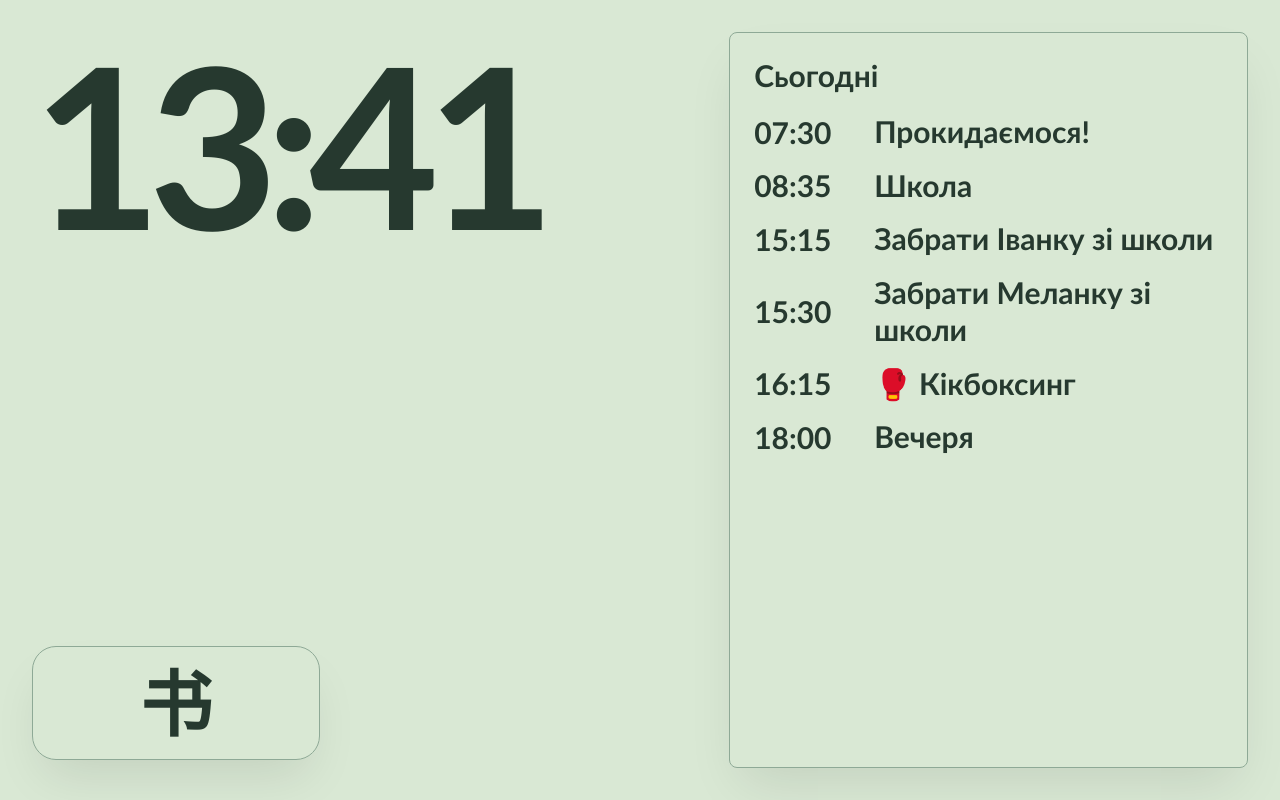
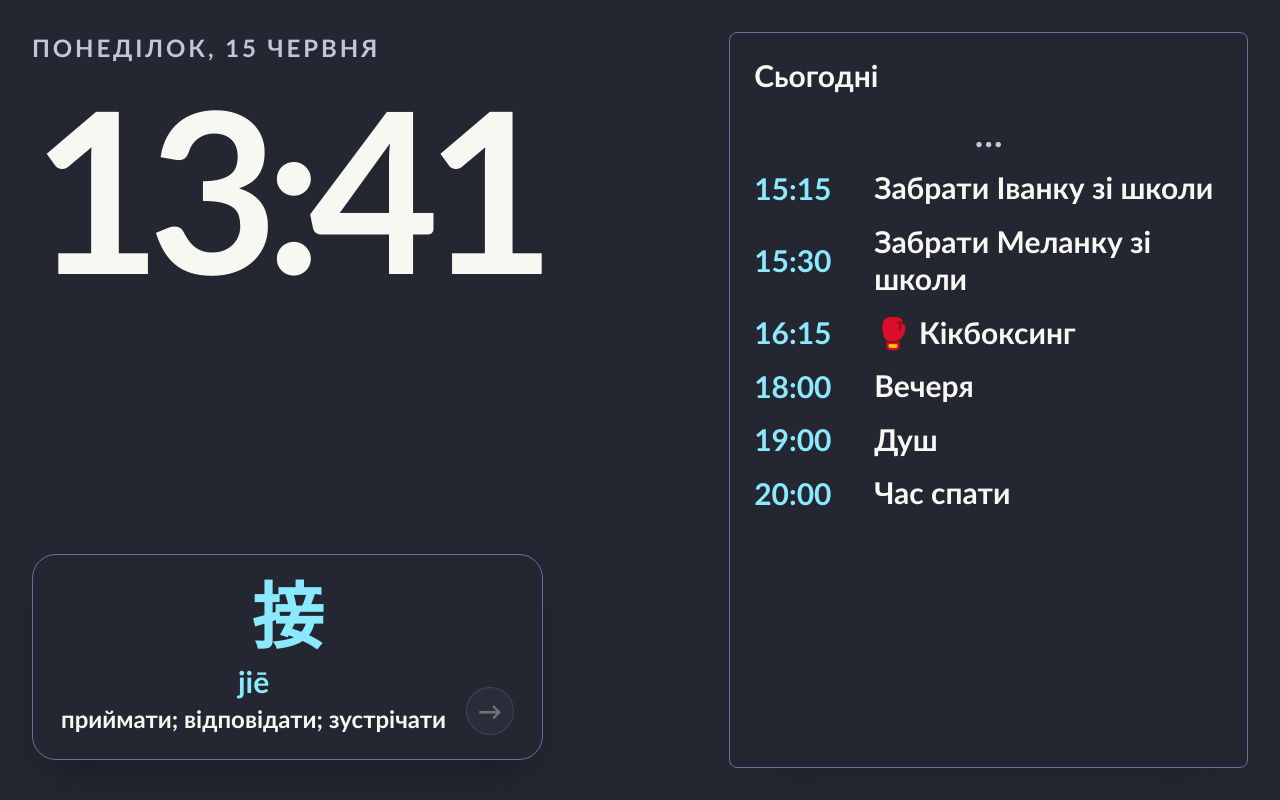
Before and after one commit to bohdandan/homelab, a React (Vite) app in the folder apps/kiosk/: page / in a window 1280 px wide. Built offline with nearby package versions, Linux system fonts and the light colour scheme.

Commit message:
Add kiosk Dracula calendar layout

```diff
--- a/apps/kiosk/components/dashboard.tsx
+++ b/apps/kiosk/components/dashboard.tsx
@@ -4,16 +4,20 @@ import { useEffect, useMemo, useState, type CSSProperties } from "react";
 import { defaultConfig } from "@/lib/default-config";
 import {
   formatZonedTime,
+  getCalendarMonth,
   getCardForTime,
   getCurrentRule,
-  getEventsForDay,
   getNextEvent,
   getNextChineseCardIndex,
+  getNextMajorEvent,
   getNextWeekday,
-  getRevealedToneColorScheme,
+  getToneColorScheme,
+  getUpcomingEventList,
   getZonedDay,
   getZonedMinutes,
+  majorEventDaysUntil,
   minutesUntilEvent,
+  pinyinToTone,
   shouldShowNextEventCountdown
 } from "@/lib/routine";
 import type { DashboardConfig, ThemeName } from "@/lib/types";
@@ -29,44 +33,54 @@ type ThemeDefinition = {
 
 const themes: Record<ThemeName, ThemeDefinition> = {
   green: {
-    background: "bg-[#d9e8d4]",
-    primary: "text-[#26392f]",
-    secondary: "text-[#52675a]",
-    card: "bg-white/42",
-    border: "border-[#8ea996]",
-    accent: "bg-[#edf6ea] text-[#26392f]"
+    background: "bg-[#242631]",
+    primary: "text-[#f8f8f2]",
+    secondary: "text-[#c7c4d9]",
+    card: "bg-[#282a36]/92",
+    border: "border-[#6272a4]",
+    accent: "bg-[#44475a]/70 text-[#f8f8f2]"
   },
   blue: {
-    background: "bg-[#d7e5ee]",
-    primary: "text-[#253746]",
-    secondary: "text-[#526879]",
-    card: "bg-white/44",
-    border: "border-[#8ca7b8]",
-    accent: "bg-[#edf5f9] text-[#253746]"
+    background: "bg-[#1f2230]",
+    primary: "text-[#f8f8f2]",
+    secondary: "text-[#c7c4d9]",
+    card: "bg-[#282a36]/92",
+    border: "border-[#8be9fd]",
+    accent: "bg-[#44475a]/70 text-[#f8f8f2]"
   },
   orange: {
-    background: "bg-[#f1ddc7]",
-    primary: "text-[#463526]",
-    secondary: "text-[#765f48]",
-    card: "bg-white/44",
-    border: "border-[#c4a783]",
-    accent: "bg-[#fff4e6] text-[#463526]"
+    background: "bg-[#2a2430]",
+    primary: "text-[#f8f8f2]",
+    secondary: "text-[#d7c7b8]",
+    card: "bg-[#282a36]/92",
+    border: "border-[#ffb86c]",
+    accent: "bg-[#44475a]/70 text-[#f8f8f2]"
   },
   red: {
-    background: "bg-[#ead8dc]",
-    primary: "text-[#442f36]",
-    secondary: "text-[#775d66]",
-    card: "bg-white/42",
-    border: "border-[#b997a1]",
-    accent: "bg-[#f8edf0] text-[#442f36]"
+    background: "bg-[#2b2029]",
+    primary: "text-[#f8f8f2]",
+    secondary: "text-[#d8c2cc]",
+    card: "bg-[#282a36]/92",
+    border: "border-[#ff5555]",
+    accent: "bg-[#44475a]/70 text-[#f8f8f2]"
   }
 };
+
+const majorEventColors = {
+  cyan: "bg-[#8be9fd] text-[#282a36]",
+  green: "bg-[#50fa7b] text-[#282a36]",
+  orange: "bg-[#ffb86c] text-[#282a36]",
+  pink: "bg-[#ff79c6] text-[#282a36]",
+  purple: "bg-[#bd93f9] text-[#282a36]",
+  red: "bg-[#ff5555] text-[#282a36]",
+  yellow: "bg-[#f1fa8c] text-[#282a36]"
+} as const;
 
 export function Dashboard() {
   const [config, setConfig] = useState<DashboardConfig | null>(null);
   const [now, setNow] = useState<Date | null>(null);
-  const [isChineseRevealed, setIsChineseRevealed] = useState(false);
   const [chineseManualOffset, setChineseManualOffset] = useState(0);
+  const [isCalendarOpen, setIsCalendarOpen] = useState(false);
 
   useEffect(() => {
     let cancelled = false;
@@ -106,6 +120,14 @@ export function Dashboard() {
       : defaultConfig.dayRules[0];
   const theme = themes[currentRule.theme] ?? themes.green;
   const displayTime = now ? formatZonedTime(now, timezone) : "--:--";
+  const displayDate = now
+    ? new Intl.DateTimeFormat("uk-UA", {
+        timeZone: timezone,
+        weekday: "long",
+        day: "numeric",
+        month: "long"
+      }).format(now)
+    : "";
 
   const nextEvent = useMemo(
     () => getNextEvent(config?.events, currentMinutes, currentDay, nextDay),
@@ -118,13 +140,13 @@ export function Dashboard() {
     [chineseCards, chineseManualOffset, currentMinutes]
   );
   const toneColors = chineseCard
-    ? getRevealedToneColorScheme(chineseCard.pinyin, isChineseRevealed)
+    ? getToneColorScheme(pinyinToTone(chineseCard.pinyin))
     : null;
-  const timeline = getEventsForDay(config?.events, currentDay).slice(0, 6);
-
-  useEffect(() => {
-    setIsChineseRevealed(false);
-  }, [chineseCard?.hanzi]);
+  const upcomingList = getUpcomingEventList(config?.events, currentMinutes, currentDay, 6);
+  const majorEvents = config?.majorEvents ?? defaultConfig.majorEvents ?? [];
+  const calendarMonth = getCalendarMonth(now ?? new Date(), majorEvents);
+  const nextMajorEvent = getNextMajorEvent(majorEvents, now ?? new Date());
+  const nextMajorEventDays = nextMajorEvent && now ? majorEventDaysUntil(nextMajorEvent, now) : null;
 
   return (
     <main
@@ -132,6 +154,14 @@ export function Dashboard() {
     >
       <div className="grid h-full grid-cols-[minmax(0,1fr)_minmax(32rem,0.78fr)] gap-8 p-6 md:p-8">
         <section className="flex min-h-0 flex-col justify-between">
+          <div className="space-y-3">
+            <button
+              type="button"
+              className={`text-left text-2xl font-black uppercase tracking-[0.12em] ${theme.secondary}`}
+              onClick={() => setIsCalendarOpen((open) => !open)}
+            >
+              {displayDate}
+            </button>
             <div>
               <div
                 className="max-w-full overflow-hidden whitespace-nowrap font-black leading-none tracking-[-0.06em]"
@@ -141,17 +171,17 @@ export function Dashboard() {
                 {displayTime}
               </div>
             </div>
-
-          <div className="flex flex-col items-start gap-6 pb-2">
             {visibleNextEvent ? (
-              <div className={`max-w-[48rem] text-[clamp(2rem,3.8vw,4rem)] font-bold leading-tight ${theme.secondary}`}>
+              <div className="max-w-[48rem] text-[clamp(2rem,3.8vw,4rem)] font-black leading-tight text-[#ffb86c]">
                 {`${visibleNextEvent.event.title} ${minutesUntilEvent(visibleNextEvent.minutesUntil)}`}
               </div>
             ) : null}
+          </div>
 
+          <div className="flex flex-col items-start gap-6 pb-2">
             {chineseCard ? (
               <div
-                className={`mr-auto min-w-[18rem] rounded-3xl border ${theme.border} ${theme.card} px-6 py-5 text-center shadow-2xl shadow-black/10`}
+                className={`mr-auto min-w-[22rem] rounded-3xl border ${theme.border} ${theme.card} px-7 py-6 text-center shadow-2xl shadow-black/25`}
                 style={
                   toneColors
                     ? {
@@ -161,43 +191,31 @@ export function Dashboard() {
                     : undefined
                 }
               >
-                <button
-                  type="button"
-                  className="block w-full text-center transition-transform active:scale-[0.98]"
-                  aria-label={
-                    isChineseRevealed
-                      ? `${chineseCard.hanzi}, ${chineseCard.pinyin}, ${chineseCard.meaning}`
-                      : `Показати підказку для ${chineseCard.hanzi}`
-                  }
-                  onClick={() => setIsChineseRevealed((revealed) => !revealed)}
-                >
-                  <div className={`text-7xl font-black leading-none ${isChineseRevealed ? "text-[var(--tone-light)] dark:text-[var(--tone-night)]" : theme.primary}`}>
+                <div className="space-y-3">
+                  <div className="text-7xl font-black leading-none text-[var(--tone-light)]">
                     {chineseCard.hanzi}
                   </div>
-                </button>
-                {isChineseRevealed ? (
-                  <div className="mt-3 flex items-end justify-between gap-5">
+                  <div className="flex items-end justify-between gap-5">
                     <div className="min-w-0 flex-1 text-center">
-                      <div className="text-3xl font-black text-[var(--tone-light)] dark:text-[var(--tone-night)]">{chineseCard.pinyin}</div>
-                      <div className={`mt-1 text-2xl font-bold ${theme.secondary}`}>
+                      <div className="text-3xl font-black text-[var(--tone-light)]">{chineseCard.pinyin}</div>
+                      <div className="mt-1 text-2xl font-black text-[#f8f8f2]">
                         {chineseCard.meaning}
                       </div>
                     </div>
                     <button
                       type="button"
-                      className={`grid h-14 w-14 place-items-center rounded-full border ${theme.border} ${theme.accent} text-3xl font-black shadow-lg shadow-black/10 transition-transform active:scale-95`}
+                      className="grid h-12 w-12 place-items-center rounded-full border border-[#6272a4]/35 bg-[#44475a]/20 text-2xl font-black text-[#f8f8f2]/35 transition hover:text-[#f8f8f2]/70 active:scale-95"
                       aria-label="Наступне китайське слово"
                       onClick={() => {
                         setChineseManualOffset((offset) =>
                           getNextChineseCardIndex(offset, chineseCards.length)
                         );
-                        setIsChineseRevealed(false);
                       }}
                     >
                       →
                     </button>
                   </div>
-                ) : null}
+                </div>
               </div>
             ) : null}
           </div>
@@ -207,17 +225,74 @@ export function Dashboard() {
           <section
             className={`h-full min-h-0 rounded-lg border ${theme.border} ${theme.card} p-6 shadow-2xl shadow-black/10`}
           >
+            {isCalendarOpen ? (
+              <div className="flex h-full min-h-0 flex-col">
+                <div className="mb-5 flex items-start justify-between gap-4">
+                  <div>
+                    <div className="text-3xl font-black capitalize tracking-normal">
+                      {calendarMonth.label}
+                    </div>
+                    {nextMajorEvent && nextMajorEventDays !== null ? (
+                      <div className={`mt-2 text-2xl font-black ${theme.secondary}`}>
+                        {nextMajorEvent.icon ? `${nextMajorEvent.icon} ` : ""}
+                        {nextMajorEvent.title} через {nextMajorEventDays} дн.
+                      </div>
+                    ) : null}
+                  </div>
+                  <button
+                    type="button"
+                    className={`rounded-full border ${theme.border} ${theme.accent} px-4 py-2 text-xl font-black`}
+                    onClick={() => setIsCalendarOpen(false)}
+                  >
+                    Сьогодні
+                  </button>
+                </div>
+                <div className="grid grid-cols-7 gap-2 text-center">
+                  {["Пн", "Вт", "Ср", "Чт", "Пт", "Сб", "Нд"].map((day) => (
+                    <div key={day} className={`text-lg font-black ${theme.secondary}`}>
+                      {day}
+                    </div>
+                  ))}
+                  {calendarMonth.cells.map((cell) => (
+                    <div
+                      key={cell.date}
+                      className={`min-h-20 rounded-2xl border p-2 text-left ${
+                        cell.isToday ? "border-[#ff79c6] bg-[#ff79c6]/15" : "border-[#6272a4]/35 bg-[#44475a]/25"
+                      } ${cell.isCurrentMonth ? "" : "opacity-35"}`}
+                    >
+                      <div className="text-xl font-black">{cell.day}</div>
+                      <div className="mt-2 flex flex-wrap gap-1">
+                        {cell.majorEvents.map((event) => (
+                          <span
+                            key={`${event.date}-${event.title}`}
+                            className={`rounded-full px-2 py-1 text-xs font-black ${
+                              majorEventColors[event.color ?? "purple"]
+                            }`}
+                          >
+                            {event.icon ?? "★"}
+                          </span>
+                        ))}
+                      </div>
+                    </div>
+                  ))}
+                </div>
+              </div>
+            ) : (
+              <>
                 <div className="mb-5 text-3xl font-black tracking-normal">
                   Сьогодні
                 </div>
                 <div className="space-y-4">
-              {timeline.length > 0 ? (
-                timeline.map((event) => (
+                  {upcomingList.hasHiddenPassedEvents ? (
+                    <div className={`text-center text-4xl font-black ${theme.secondary}`}>…</div>
+                  ) : null}
+                  {upcomingList.events.length > 0 ? (
+                    upcomingList.events.map((event) => (
                       <div
                         key={`${event.time}-${event.title}`}
                         className="grid grid-cols-[6.5rem_minmax(0,1fr)] items-center gap-4"
                       >
-                    <div className="text-3xl font-black tabular-nums">
+                        <div className="text-3xl font-black tabular-nums text-[#8be9fd]">
                           {event.time}
                         </div>
                         <div className="text-3xl font-bold leading-tight">
@@ -230,7 +305,12 @@ export function Dashboard() {
                       Немає запланованих справ
                     </div>
                   )}
+                  {upcomingList.hasHiddenFutureEvents ? (
+                    <div className={`text-center text-4xl font-black ${theme.secondary}`}>…</div>
+                  ) : null}
                 </div>
+              </>
+            )}
           </section>
         </aside>
       </div>
--- a/apps/kiosk/config/dashboard.json
+++ b/apps/kiosk/config/dashboard.json
@@ -117,22 +117,172 @@
     },
     { "time": "20:00", "title": "Час спати" }
   ],
+  "majorEvents": [
+    {
+      "date": "2026-07-20",
+      "title": "Legoland",
+      "kind": "trip",
+      "icon": "🎢",
+      "color": "purple"
+    },
+    {
+      "date": "2026-12-25",
+      "title": "Різдво",
+      "kind": "holiday",
+      "icon": "🎄",
+      "color": "green"
+    }
+  ],
   "chinese": [
-    { "hanzi": "我", "pinyin": "wǒ", "meaning": "я" },
-    { "hanzi": "你", "pinyin": "nǐ", "meaning": "ти" },
-    { "hanzi": "他", "pinyin": "tā", "meaning": "він" },
-    { "hanzi": "她", "pinyin": "tā", "meaning": "вона" },
-    { "hanzi": "好", "pinyin": "hǎo", "meaning": "добре" },
-    { "hanzi": "爱", "pinyin": "ài", "meaning": "любити" },
-    { "hanzi": "家", "pinyin": "jiā", "meaning": "дім / сім'я" },
-    { "hanzi": "水", "pinyin": "shuǐ", "meaning": "вода" },
-    { "hanzi": "茶", "pinyin": "chá", "meaning": "чай" },
-    { "hanzi": "饭", "pinyin": "fàn", "meaning": "їжа / рис" },
-    { "hanzi": "书", "pinyin": "shū", "meaning": "книга" },
-    { "hanzi": "月", "pinyin": "yuè", "meaning": "місяць" },
-    { "hanzi": "日", "pinyin": "rì", "meaning": "день / сонце" },
-    { "hanzi": "大", "pinyin": "dà", "meaning": "великий" },
-    { "hanzi": "小", "pinyin": "xiǎo", "meaning": "малий" },
-    { "hanzi": "学", "pinyin": "xué", "meaning": "вчитися" }
+    {
+      "hanzi": "它们",
+      "pinyin": "tā men",
+      "meaning": "вони; їх (про речі)"
+    },
+    {
+      "hanzi": "她们",
+      "pinyin": "tā men",
+      "meaning": "вони; їх (жінки)"
+    },
+    {
+      "hanzi": "听",
+      "pinyin": "tīng",
+      "meaning": "слухати; чути"
+    },
+    {
+      "hanzi": "听见",
+      "pinyin": "tīng jiàn",
+      "meaning": "почути"
+    },
+    {
+      "hanzi": "晚",
+      "pinyin": "wǎn",
+      "meaning": "пізній; вечір"
+    },
+    {
+      "hanzi": "小学",
+      "pinyin": "xiǎo xué",
+      "meaning": "початкова школа"
+    },
+    {
+      "hanzi": "小学生",
+      "pinyin": "xiǎo xué shēng",
+      "meaning": "учень початкової школи"
+    },
+    {
+      "hanzi": "写",
+      "pinyin": "xiě",
+      "meaning": "писати"
+    },
+    {
+      "hanzi": "有的",
+      "pinyin": "yǒu de",
+      "meaning": "деякі"
+    },
+    {
+      "hanzi": "有些",
+      "pinyin": "yǒu xiē",
+      "meaning": "деякі; трохи"
+    },
+    {
+      "hanzi": "中午",
+      "pinyin": "zhōng wǔ",
+      "meaning": "полудень"
+    },
+    {
+      "hanzi": "中学",
+      "pinyin": "zhōng xué",
+      "meaning": "середня школа"
+    },
+    {
+      "hanzi": "中学生",
+      "pinyin": "zhōng xué shēng",
+      "meaning": "учень середньої школи"
+    },
+    {
+      "hanzi": "字",
+      "pinyin": "zì",
+      "meaning": "ієрогліф; слово"
+    },
+    {
+      "hanzi": "汉语",
+      "pinyin": "Hànyǔ",
+      "meaning": "китайська мова"
+    },
+    {
+      "hanzi": "汉字",
+      "pinyin": "Hànzì",
+      "meaning": "китайський ієрогліф"
+    },
+    {
+      "hanzi": "爱",
+      "pinyin": "ài",
+      "meaning": "любити"
+    },
+    {
+      "hanzi": "飞机",
+      "pinyin": "fēi jī",
+      "meaning": "літак"
+    },
+    {
+      "hanzi": "好玩儿",
+      "pinyin": "hǎo wánr",
+      "meaning": "цікавий; веселий"
+    },
+    {
+      "hanzi": "家人",
+      "pinyin": "jiā rén",
+      "meaning": "член сім'ї"
+    },
+    {
+      "hanzi": "接",
+      "pinyin": "jiē",
+      "meaning": "приймати; відповідати; зустрічати"
+    },
+    {
+      "hanzi": "哪个",
+      "pinyin": "nǎ ge",
+      "meaning": "який саме"
+    },
+    {
+      "hanzi": "男朋友",
+      "pinyin": "nán péng yǒu",
+      "meaning": "хлопець; бойфренд"
+    },
+    {
+      "hanzi": "年",
+      "pinyin": "nián",
+      "meaning": "рік"
+    },
+    {
+      "hanzi": "去年",
+      "pinyin": "qù nián",
+      "meaning": "минулого року"
+    },
+    {
+      "hanzi": "时间",
+      "pinyin": "shí jiān",
+      "meaning": "час"
+    },
+    {
+      "hanzi": "小时",
+      "pinyin": "xiǎo shí",
+      "meaning": "година"
+    },
+    {
+      "hanzi": "早",
+      "pinyin": "zǎo",
+      "meaning": "рано; ранок"
+    },
+    {
+      "hanzi": "住",
+      "pinyin": "zhù",
+      "meaning": "жити; зупинятися"
+    },
+    {
+      "hanzi": "北京",
+      "pinyin": "Běijīng",
+      "meaning": "Пекін"
+    }
   ]
 }
--- a/apps/kiosk/lib/default-config.ts
+++ b/apps/kiosk/lib/default-config.ts
@@ -137,6 +137,22 @@ export const defaultConfig: DashboardConfig = {
     },
     { time: "20:00", title: "Час спати" }
   ],
+  majorEvents: [
+    {
+      date: "2026-07-20",
+      title: "Legoland",
+      kind: "trip",
+      icon: "🎢",
+      color: "purple"
+    },
+    {
+      date: "2026-12-25",
+      title: "Різдво",
+      kind: "holiday",
+      icon: "🎄",
+      color: "green"
+    }
+  ],
   chinese: [
     { hanzi: "我", pinyin: "wǒ", meaning: "я" },
     { hanzi: "你", pinyin: "nǐ", meaning: "ти" },
--- a/apps/kiosk/lib/routine.ts
+++ b/apps/kiosk/lib/routine.ts
@@ -1,6 +1,8 @@
 import type {
+  CalendarMonth,
   ChineseCard,
   DayRule,
+  MajorEvent,
   MandarinTone,
   NextEvent,
   TimelineEvent,
@@ -37,11 +39,11 @@ const toneMarks: Record<MandarinTone, string> = {
 };
 
 const toneColorSchemes: Record<MandarinTone, ToneColorScheme> = {
-  1: { light: "#0077b6", night: "#8be9fd" },
-  2: { light: "#2b9348", night: "#50fa7b" },
-  3: { light: "#c05600", night: "#ffb86c" },
-  4: { light: "#b00020", night: "#ff5555" },
-  5: { light: "#6c757d", night: "#6272a4" }
+  1: { light: "#8be9fd", night: "#8be9fd" },
+  2: { light: "#50fa7b", night: "#50fa7b" },
+  3: { light: "#ffb86c", night: "#ffb86c" },
+  4: { light: "#ff5555", night: "#ff5555" },
+  5: { light: "#bd93f9", night: "#bd93f9" }
 };
 
 function appliesToDay(item: { days?: Weekday[] }, day?: Weekday): boolean {
@@ -146,6 +148,23 @@ export function getEventsForDay(
     .sort((a, b) => timeToMinutes(a.time) - timeToMinutes(b.time));
 }
 
+export function getUpcomingEventList(
+  events: TimelineEvent[] | undefined,
+  currentMinutes: number,
+  currentDay?: Weekday,
+  limit = 6
+) {
+  const todaysEvents = getEventsForDay(events, currentDay);
+  const upcomingEvents = todaysEvents.filter((event) => timeToMinutes(event.time) >= currentMinutes);
+  const visibleEvents = upcomingEvents.slice(0, limit);
+
+  return {
+    events: visibleEvents,
+    hasHiddenPassedEvents: todaysEvents.length > upcomingEvents.length,
+    hasHiddenFutureEvents: upcomingEvents.length > visibleEvents.length
+  };
+}
+
 export function getNextWeekday(day: Weekday): Weekday {
   const index = weekdays.indexOf(day);
   return weekdays[(index + 1) % weekdays.length];
@@ -205,15 +224,73 @@ export function getToneColorScheme(tone: MandarinTone): ToneColorScheme {
   return toneColorSchemes[tone];
 }
 
-export function getRevealedToneColorScheme(
-  pinyin: string,
-  isRevealed: boolean
-): ToneColorScheme | null {
-  if (!isRevealed) {
-    return null;
+function toIsoDate(date: Date): string {
+  return date.toISOString().slice(0, 10);
+}
+
+function utcDateFromIso(date: string): Date {
+  return new Date(`${date}T00:00:00Z`);
+}
+
+export function getNextMajorEvent(
+  majorEvents: MajorEvent[] | undefined,
+  today: Date
+): MajorEvent | null {
+  const todayIso = toIsoDate(today);
+
+  return (
+    [...(majorEvents ?? [])]
+      .filter((event) => event.date >= todayIso)
+      .sort((a, b) => a.date.localeCompare(b.date))[0] ?? null
+  );
+}
+
+export function majorEventDaysUntil(event: MajorEvent, today: Date): number {
+  const start = utcDateFromIso(toIsoDate(today));
+  const end = utcDateFromIso(event.date);
+
+  return Math.round((end.getTime() - start.getTime()) / 86_400_000);
+}
+
+export function getCalendarMonth(
+  date: Date,
+  majorEvents: MajorEvent[] | undefined = []
+): CalendarMonth {
+  const year = date.getUTCFullYear();
+  const month = date.getUTCMonth();
+  const firstOfMonth = new Date(Date.UTC(year, month, 1));
+  const mondayFirstOffset = (firstOfMonth.getUTCDay() + 6) % 7;
+  const start = new Date(firstOfMonth);
+  start.setUTCDate(firstOfMonth.getUTCDate() - mondayFirstOffset);
+  const todayIso = toIsoDate(date);
+  const eventsByDate = new Map<string, MajorEvent[]>();
+
+  for (const event of majorEvents) {
+    eventsByDate.set(event.date, [...(eventsByDate.get(event.date) ?? []), event]);
   }
 
-  return getToneColorScheme(pinyinToTone(pinyin));
+  const cells = Array.from({ length: 35 }, (_, index) => {
+    const cellDate = new Date(start);
+    cellDate.setUTCDate(start.getUTCDate() + index);
+    const isoDate = toIsoDate(cellDate);
+
+    return {
+      date: isoDate,
+      day: cellDate.getUTCDate(),
+      isCurrentMonth: cellDate.getUTCMonth() === month,
+      isToday: isoDate === todayIso,
+      majorEvents: eventsByDate.get(isoDate) ?? []
+    };
+  });
+
+  return {
+    label: new Intl.DateTimeFormat("uk-UA", {
+      month: "long",
+      year: "numeric",
+      timeZone: "UTC"
+    }).format(firstOfMonth).replace(" р.", ""),
+    cells
+  };
 }
 
 export function getZonedMinutes(date: Date, timezone: string): number {
```
Also changed, not shown: apps/kiosk/lib/types.ts (+30 -0 lines), 1 other file (tests, documents, lock files or other folders). Lines whose indentation alone changed are shown as unchanged.
